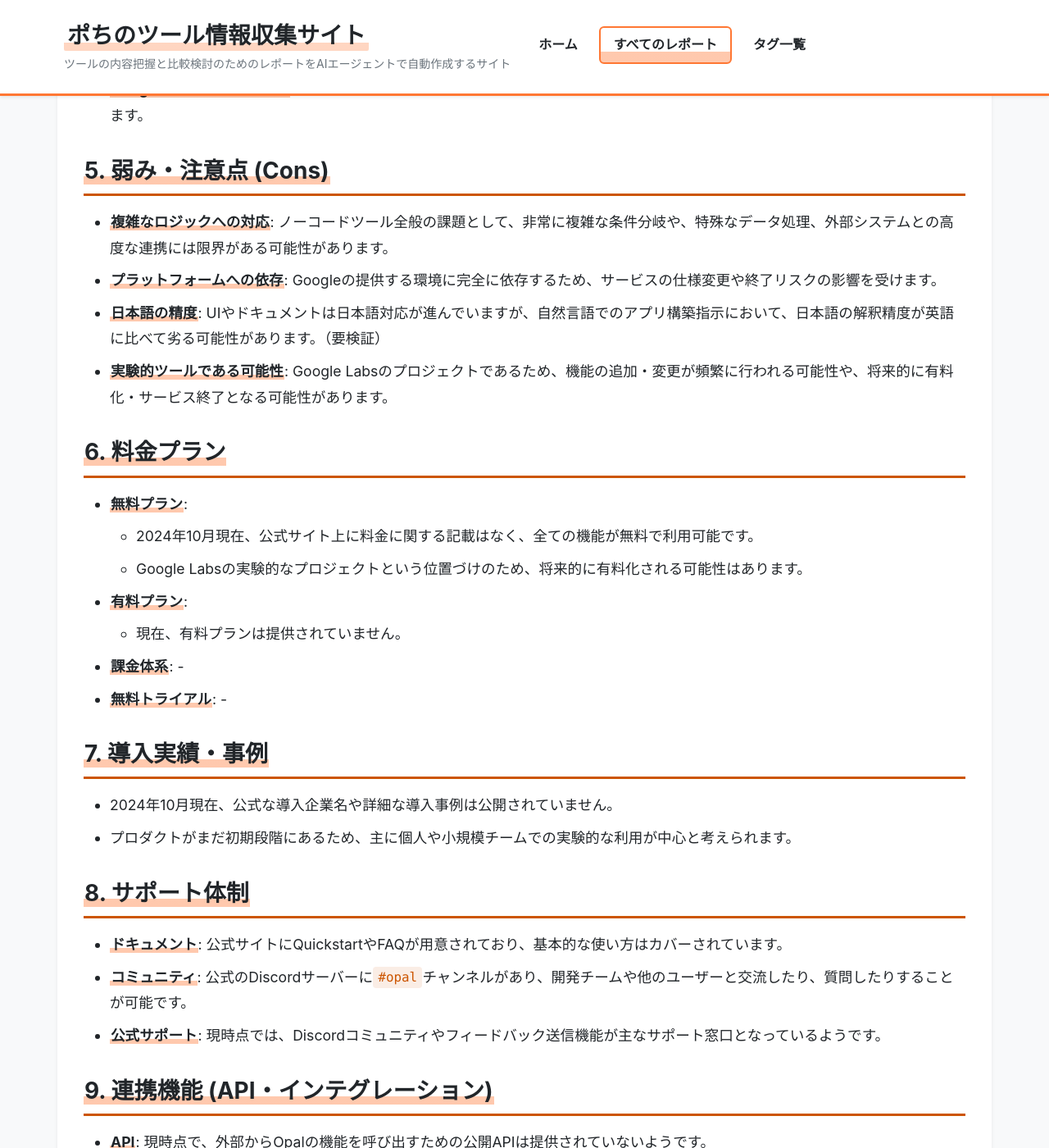
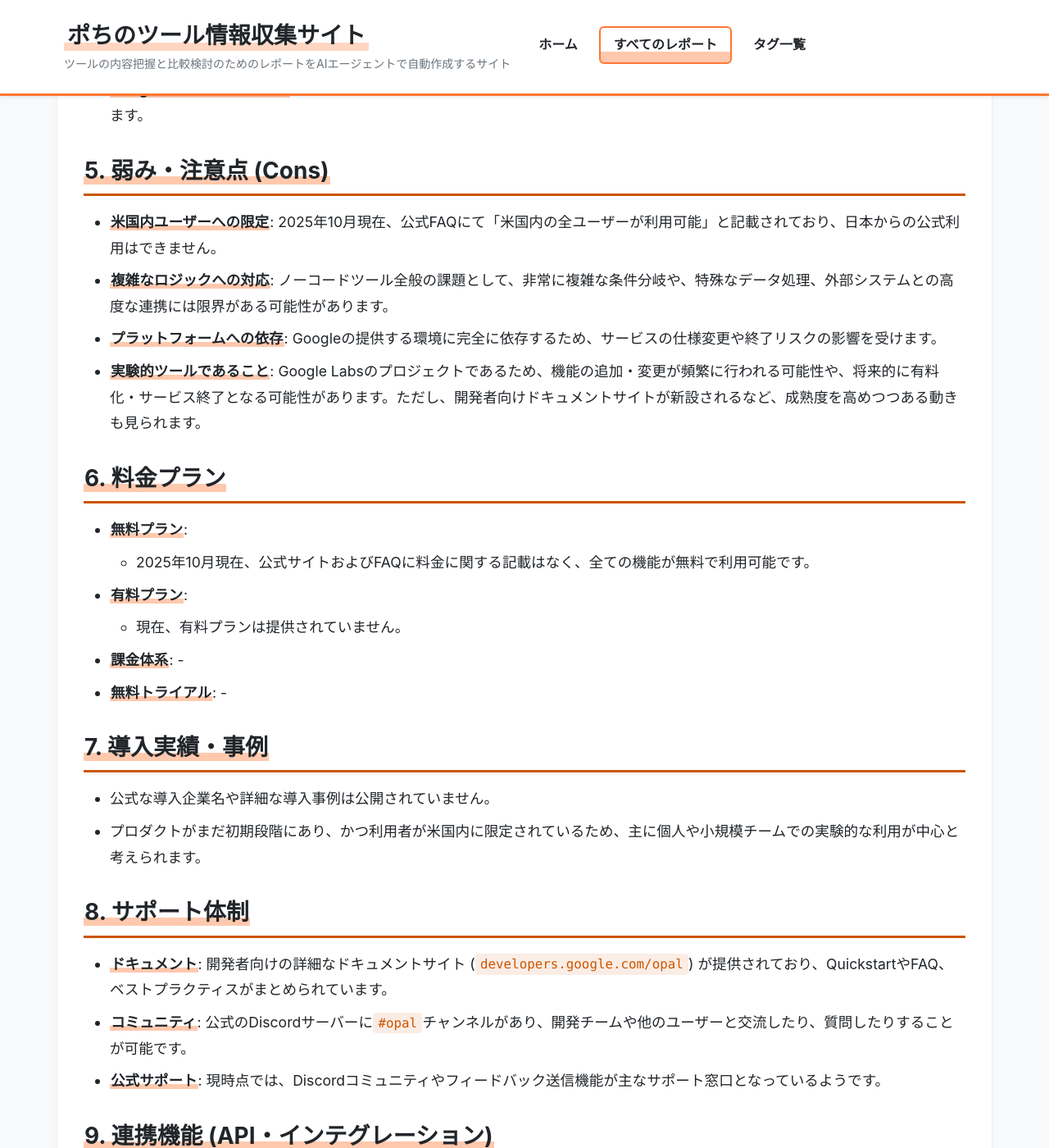
Before and after one commit to aegisfleet/tool-survey-report, a Jekyll site: the page built from _reports/google-opal.md, in a window 1280 px wide and 1400 px high, scrolled down 2987 px. Shown: the whole window at 82% size. Built offline with Jekyll 4.4.1, drawn with Linux system fonts in a browser that asks for light colours; some of the changed text lies outside the part shown.

Commit message:
docs: Google Opal調査レポートを最新情報に更新 (#34)
Co-authored-by: google-labs-jules[bot] <161369871+google-labs-jules[bot]@users.noreply.github.com>

```diff
--- a/_reports/google-opal.md
+++ b/_reports/google-opal.md
@@ -3,9 +3,9 @@ title: "Google Opal 調査レポート"
 tool_name: "Google Opal"
 category: "ノーコードAIアプリ開発"
 developer: "Google"
-official_site: "https://labs.google/opal/"
+official_site: "https://opal.withgoogle.com/"
 date: "2025-10-18"
-last_updated: "2024-10-18"
+last_updated: "2025-10-19"
 tags:
   - "AI"
   - "ノーコード"
@@ -18,7 +18,7 @@ description: "Googleが開発した、自然言語でAIミニアプリを構築
 
 * **ツール名**: Opal
 * **開発元**: Google
-* **公式サイト**: <https://labs.google/opal/>
+* **公式サイト**: <https://opal.withgoogle.com/>
 * **カテゴリ**: ノーコードAIアプリ開発
 * **概要**: 自然言語を使って、コーディングなしでAI搭載のミニアプリケーションを構築、編集、共有できるプラットフォーム。
 
@@ -60,16 +60,15 @@ description: "Googleが開発した、自然言語でAIミニアプリを構築
 
 ## **5. 弱み・注意点 (Cons)**
 
+* **米国内ユーザーへの限定**: 2025年10月現在、公式FAQにて「米国内の全ユーザーが利用可能」と記載されており、日本からの公式利用はできません。
 * **複雑なロジックへの対応**: ノーコードツール全般の課題として、非常に複雑な条件分岐や、特殊なデータ処理、外部システムとの高度な連携には限界がある可能性があります。
 * **プラットフォームへの依存**: Googleの提供する環境に完全に依存するため、サービスの仕様変更や終了リスクの影響を受けます。
-* **日本語の精度**: UIやドキュメントは日本語対応が進んでいますが、自然言語でのアプリ構築指示において、日本語の解釈精度が英語に比べて劣る可能性があります。（要検証）
-* **実験的ツールである可能性**: Google Labsのプロジェクトであるため、機能の追加・変更が頻繁に行われる可能性や、将来的に有料化・サービス終了となる可能性があります。
+* **実験的ツールであること**: Google Labsのプロジェクトであるため、機能の追加・変更が頻繁に行われる可能性や、将来的に有料化・サービス終了となる可能性があります。ただし、開発者向けドキュメントサイトが新設されるなど、成熟度を高めつつある動きも見られます。
 
 ## **6. 料金プラン**
 
 * **無料プラン**:
-  * 2024年10月現在、公式サイト上に料金に関する記載はなく、全ての機能が無料で利用可能です。
-  * Google Labsの実験的なプロジェクトという位置づけのため、将来的に有料化される可能性はあります。
+  * 2025年10月現在、公式サイトおよびFAQに料金に関する記載はなく、全ての機能が無料で利用可能です。
 * **有料プラン**:
   * 現在、有料プランは提供されていません。
 * **課金体系**: -
@@ -77,12 +76,12 @@ description: "Googleが開発した、自然言語でAIミニアプリを構築
 
 ## **7. 導入実績・事例**
 
-* 2024年10月現在、公式な導入企業名や詳細な導入事例は公開されていません。
-* プロダクトがまだ初期段階にあるため、主に個人や小規模チームでの実験的な利用が中心と考えられます。
+* 公式な導入企業名や詳細な導入事例は公開されていません。
+* プロダクトがまだ初期段階にあり、かつ利用者が米国内に限定されているため、主に個人や小規模チームでの実験的な利用が中心と考えられます。
 
 ## **8. サポート体制**
 
-* **ドキュメント**: 公式サイトにQuickstartやFAQが用意されており、基本的な使い方はカバーされています。
+* **ドキュメント**: 開発者向けの詳細なドキュメントサイト (`developers.google.com/opal`) が提供されており、QuickstartやFAQ、ベストプラクティスがまとめられています。
 * **コミュニティ**: 公式のDiscordサーバーに`#opal`チャンネルがあり、開発チームや他のユーザーと交流したり、質問したりすることが可能です。
 * **公式サポート**: 現時点では、Discordコミュニティやフィードバック送信機能が主なサポート窓口となっているようです。
 
@@ -96,7 +95,7 @@ description: "Googleが開発した、自然言語でAIミニアプリを構築
 
 ## **10. セキュリティとコンプライアンス**
 
-* **データ管理**: 公式FAQによると、ユーザーがOpalで入力したプロンプトや生成したコンテンツは、Googleの生成AIモデルのトレーニングには使用されないと明記されています。詳細はGoogleの利用規約とプライバシーポリシーに準拠します。
+* **データ管理**: 公式FAQにて、「ユーザーがOpalで入力したプロンプトや生成したコンテンツは、Googleの生成AIモデルのトレーニングには使用されない」と明記されています。これにより、ユーザーは自身のデータをより安心して利用できます。詳細はGoogleの利用規約とプライバシーポリシーに準拠します。
 * **準拠規格**: 現時点では、特定のセキュリティ認証（ISO27001など）に関する情報はありません。
 
 ## **11. 操作性 (UI/UX) と学習コスト**
@@ -107,7 +106,7 @@ description: "Googleが開発した、自然言語でAIミニアプリを構築
 ## **12. ユーザーの声（レビュー分析）**
 
 * **調査対象**: No Code MBA (レビュー記事), X(Twitter)
-* **総合評価**: Googleの新しいAIツールとして注目度は高いものの、まだ発展途上であるという評価が一般的です。
+* **総合評価**: Googleの新しいAIツールとして注目度は高いものの、まだ発展途上であるという評価が一般的です。利用が米国内に限定されたため、日本国内での具体的な言及は少なくなっています。
 * **ポジティブな評価**:
   * 「マルチステップのAIワークフローをコーディングなしで構築できる点は非常に強力」(No Code MBA)
   * 「Googleエコシステムとの連携は大きな利点。特にGoogle DocsやSlidesへの出力は便利」
@@ -122,7 +121,10 @@ description: "Googleが開発した、自然言語でAIミニアプリを構築
 
 ## **13. 直近半年のアップデート情報**
 
-* 2024年10月現在、プロダクトが初期段階であるため、公式なリリースノートやアップデート履歴は公開されていません。
+* **公式サイトURLの変更**: `labs.google/opal/` から `opal.withgoogle.com/` にドメインが変更されました。（2025年後半確認）
+* **開発者向けドキュメントの公開**: `developers.google.com/opal/` にて、公式のドキュメント、ガイド、FAQが公開されました。
+* **利用地域の制限**: 公式FAQにより、利用者が「米国内のユーザー」に限定されていることが明記されました。
+* **データプライバシーに関する方針の明確化**: FAQページにて、ユーザーの入力データがモデルのトレーニングに使用されない方針が明記されました。
 
 ## **14. 類似ツールとの比較**
 
@@ -146,10 +148,11 @@ description: "Googleが開発した、自然言語でAIミニアプリを構築
 
 * **調査担当者としての総合的な評価**:
   * Google Opalは、「アイデアを手軽に、素早く形にする」という点に特化した、非常に将来性のあるノーコードAIアプリビルダーです。特に、自然言語で指示するだけでAIがアプリの骨格を自動生成してくれる機能は、他のツールにはない大きな魅力と言えます。
-  * 現時点ではまだ実験的な段階であり、機能の不安定さや出力の品質に課題は残るものの、今後のGoogleのAIモデル（Geminiファミリーなど）の進化と共に、さらに強力なツールになるポテンシャルを秘めています。
+  * **ただし、2025年10月現在、利用が米国内に限定されている点が最大の注意点です。** 日本国内のプロジェクトで今すぐ利用することはできません。
+  * とはいえ、開発者向けドキュメントの整備など、プロダクトが成熟しつつある兆候も見られます。今後のグローバル展開に備えて、その動向を注視すべきツールであることに変わりはありません。
 * **どのようなチームやプロジェクトに推奨できるか**:
-  * **非技術者中心のチーム**: プログラミング知識なしでAIの恩恵を受けたいマーケター、企画担当者、営業担当者などが、日常業務を効率化するためのカスタムツールを作成するのに最適です。
-  * **迅速なプロトタイピングが必要なプロジェクト**: 新しいサービスのアイデア検証や、顧客へのデモ用のモックアップを高速で作成したいプロダクトマネージャーやスタートアップに向いています。
+  * （利用可能になった場合）**非技術者中心のチーム**: プログラミング知識なしでAIの恩恵を受けたいマーケター、企画担当者、営業担当者などが、日常業務を効率化するためのカスタムツールを作成するのに最適です。
+  * （利用可能になった場合）**迅速なプロトタイピングが必要なプロジェクト**: 新しいサービスのアイデア検証や、顧客へのデモ用のモックアップを高速で作成したいプロダクトマネージャーやスタートアップに向いています。
 * **比較対象の他ツールと比べて、どのような場合に選択肢となり得るか**:
   * **Bubble**のような高機能ツールを学ぶ時間は無いが、単なるチャットボット以上の、複数のステップを持つAIアプリを作りたい場合にOpalは最適な選択肢です。
   * **Glide**のように既存のデータ活用が主目的ではなく、「AIによる生成」をアプリの中心に据えたい場合に強みを発揮します。
```
